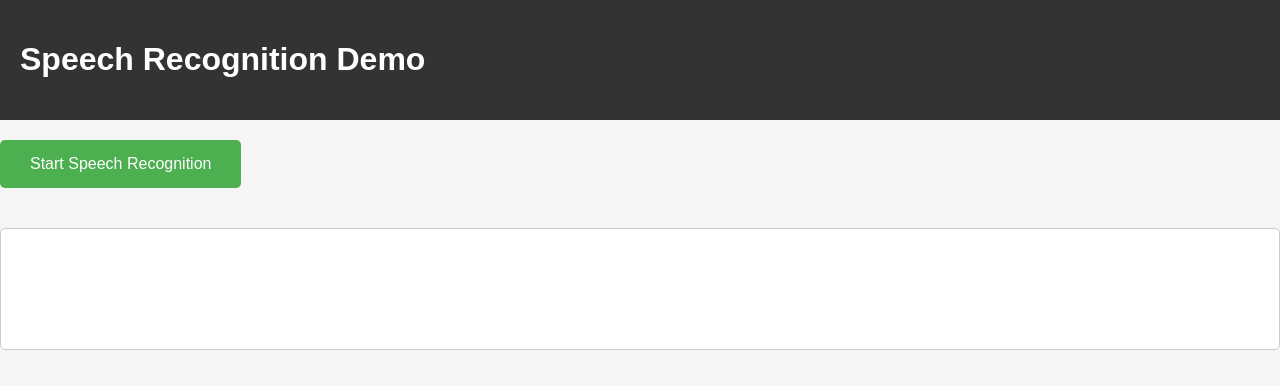
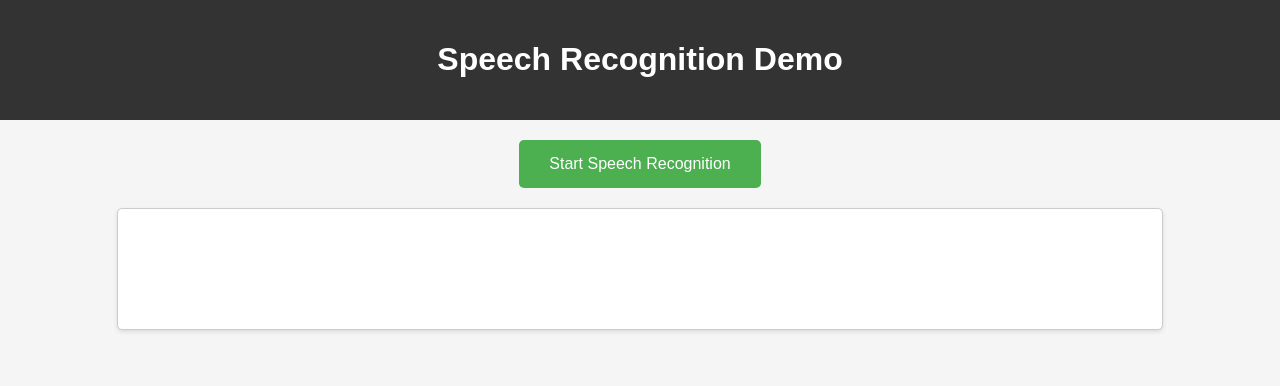
Before and after one commit to UG90/AI, a plain HTML site: page index.html in a window 1280 px wide. Drawn offline with Linux system fonts and the light colour scheme.

Commit message:
Update index.html

```diff
--- a/index.html
+++ b/index.html
@@ -18,7 +18,7 @@
             background-color: #333;
             color: #fff;
             padding: 20px;
-            margin-bottom: 20px;
+            text-align: center;
         }
 
         button {
@@ -28,7 +28,8 @@
             font-size: 16px;
             border: none;
             cursor: pointer;
-            margin-bottom: 20px;
+            margin: 20px auto;
+            display: block;
             border-radius: 5px;
             transition: background-color 0.3s ease;
         }
@@ -38,14 +39,17 @@
         }
 
         #output {
+            margin: 0 auto;
             margin-top: 20px;
             font-size: 18px;
             min-height: 100px;
+            width: 80%;
             border: 1px solid #ccc;
             padding: 10px;
             text-align: left;
             background-color: #fff;
             border-radius: 5px;
+            box-shadow: 0 2px 4px rgba(0, 0, 0, 0.1);
         }
     </style>
 </head>
```
